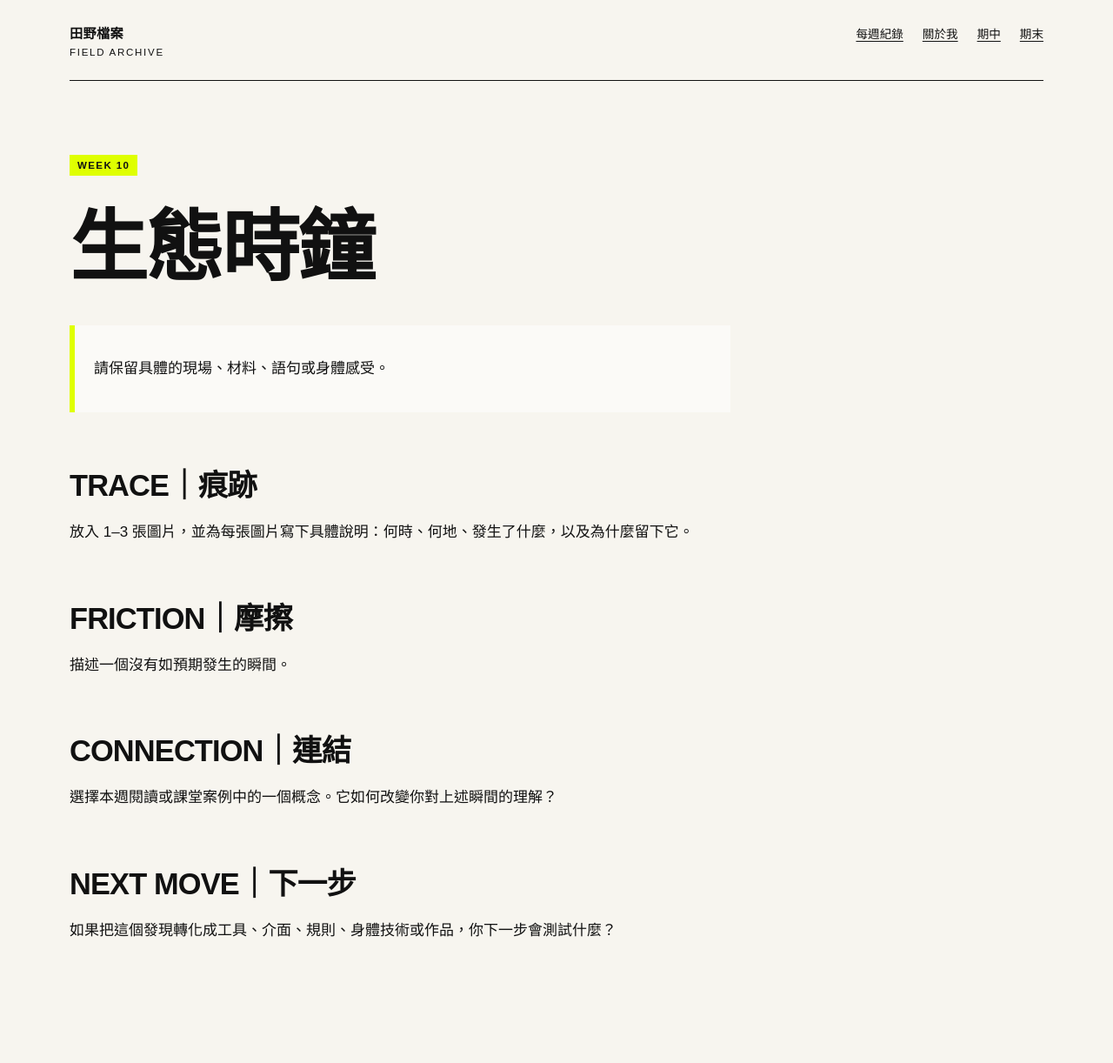
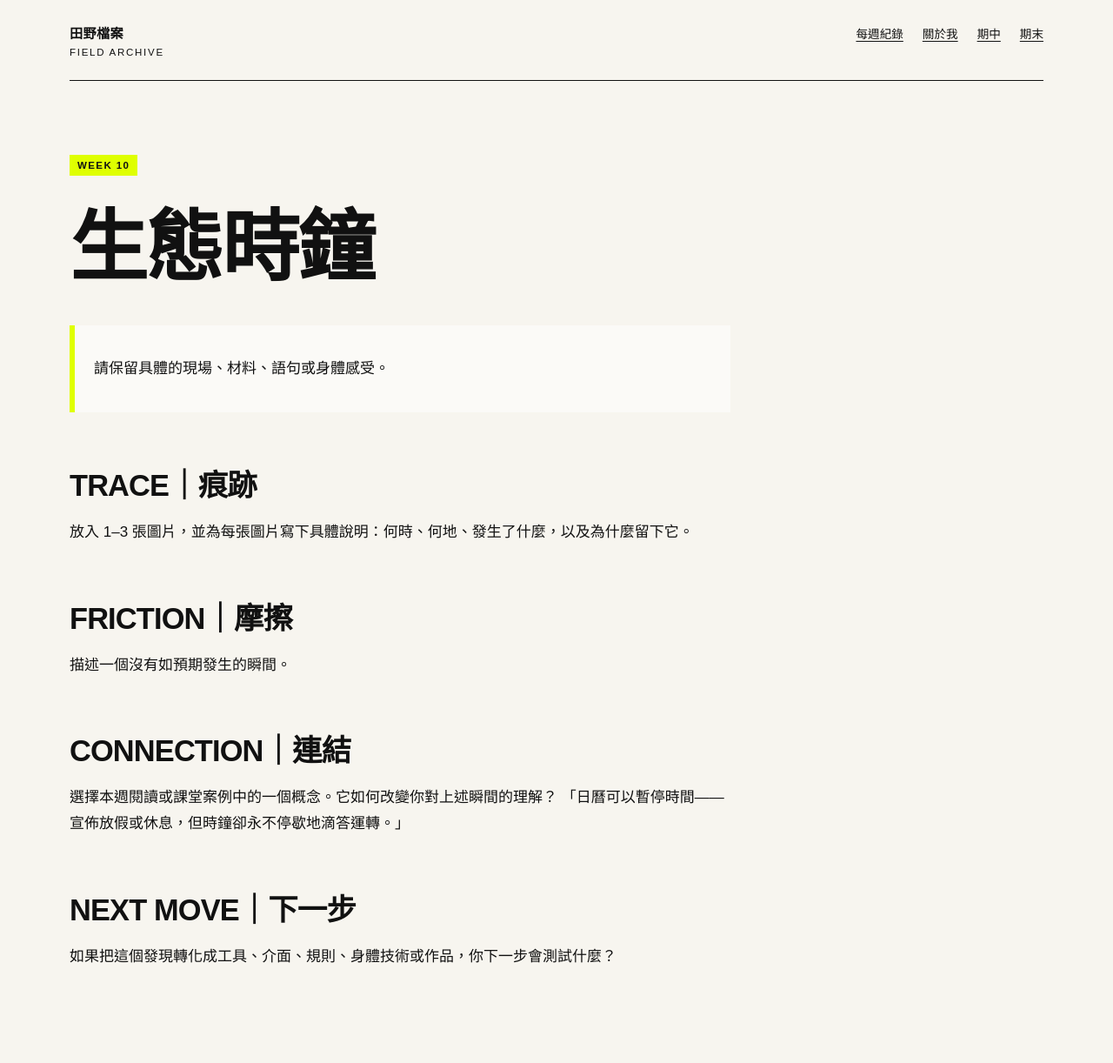
Before and after one commit to yunjiajang/fieldworkarchive, a Jekyll site: the page built from weeks/week-10.md, in a window 1280 px wide. Shown: the whole page at 87% size. Built offline with Jekyll 4.4.1, drawn with Linux system fonts in a browser that asks for light colours; before the commit the page ends 1192 px from its top, so only the background shows below that.

Commit message:
Update week-10.md

```diff
--- a/weeks/week-10.md
+++ b/weeks/week-10.md
@@ -21,6 +21,7 @@ permalink: /weeks/week-10/
 ## CONNECTION｜連結
 
 選擇本週閱讀或課堂案例中的一個概念。它如何改變你對上述瞬間的理解？
+「日曆可以暫停時間——宣佈放假或休息，但時鐘卻永不停歇地滴答運轉。」
 
 ## NEXT MOVE｜下一步
 
```
